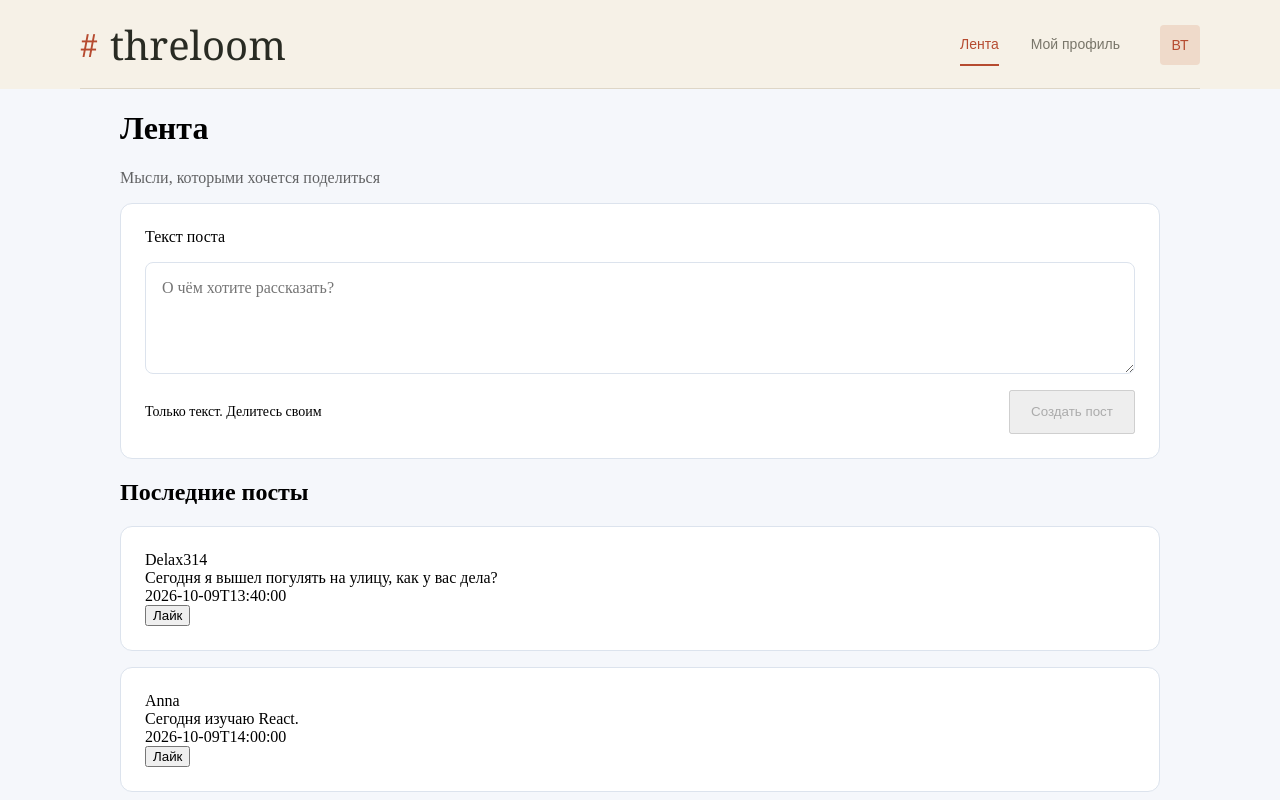
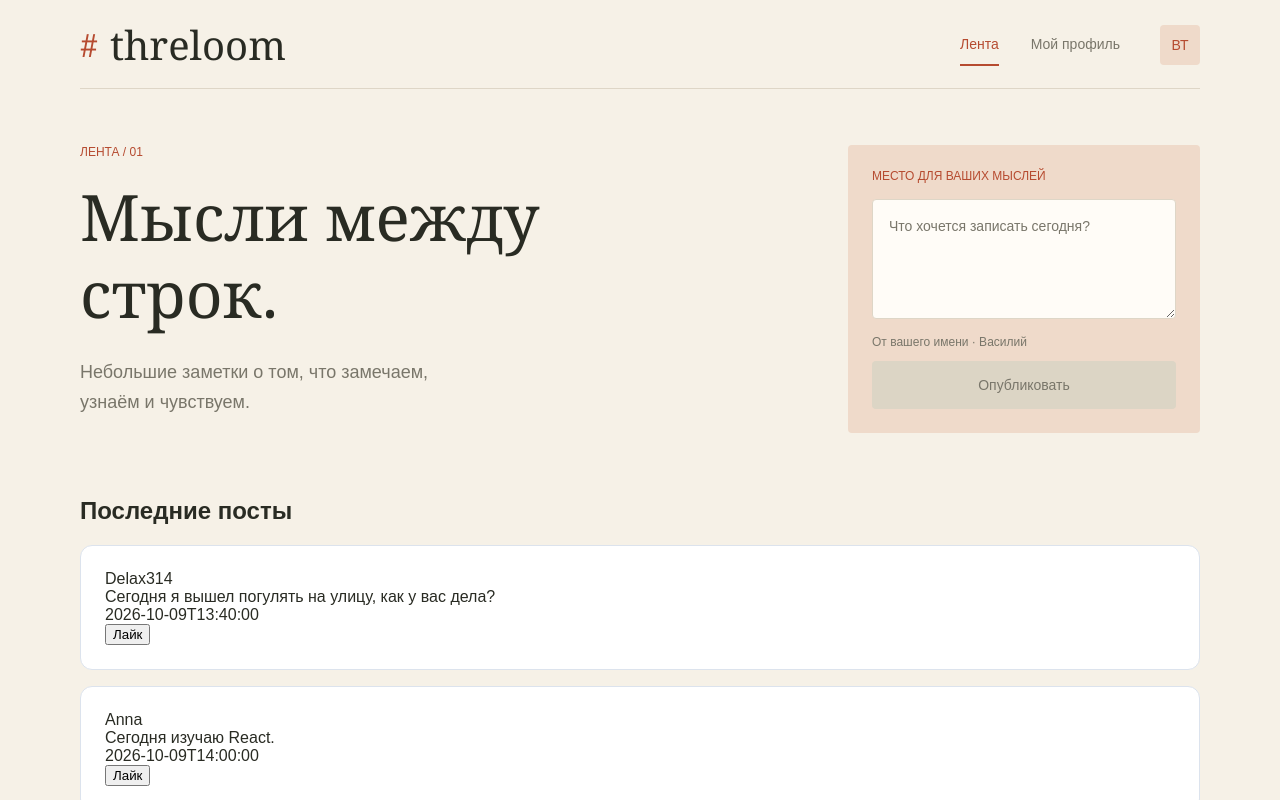
Before and after one commit to Delax3144/my-social-network, a React (Vite) app: page / in a window 1280 px wide. Shown: the top 800 px of the page. Built offline with nearby package versions, Linux system fonts and the light colour scheme.

Commit message:
style: add Threloom intro and post composer

```diff
--- /dev/null
+++ b/src/App.module.css
@@ -0,0 +1,46 @@
+.intro {
+    display: grid;
+    grid-template-columns: minmax(0, 1fr) 352px;
+    align-items: start;
+    gap: 48px;
+    padding-top: 56px;
+    margin-bottom: 64px;
+}
+
+.label {
+    margin: 0 0 20px;
+    color: #b64b30;
+    font-size: 12px;
+}
+
+.title {
+    margin: 0 0 24px;
+    font-family: Georgia, "Times New Roman", serif;
+    font-size: 64px;
+    font-weight: 400;
+    line-height: 1.2;
+}
+
+.description {
+    margin: 0;
+    color: #79766a;
+    font-size: 18px;
+    line-height: 1.7;
+}
+
+@media (max-width: 767px) {
+    .intro {
+        grid-template-columns: minmax(0, 1fr);
+        gap: 32px;
+        padding-top: 32px;
+        margin-bottom: 48px;
+    }
+
+    .title {
+        font-size: 40px;
+    }
+
+    .description {
+        font-size: 16px;
+    }
+}
--- a/src/App.tsx
+++ b/src/App.tsx
@@ -3,6 +3,7 @@ import { useState } from "react";
 import PostCard from "./components/PostCard/PostCard"
 import PostComposer from "./components/PostComposer/PostComposer";
 import data from "../data.json";
+import styles from "./App.module.css";
 import type { Post } from "./types/post";
 
 function App() {
@@ -22,9 +23,16 @@ function App() {
 
   return (
     <main className="container">
-      <h1>Лента</h1>
-      <p className="subtext">Мысли, которыми хочется поделиться</p>
-      <PostComposer onPublish={handlePublish}/>
+      <section className={styles.intro} aria-labelledby="feed-title">
+        <div>
+          <p className={styles.label}>ЛЕНТА / 01</p>
+          <h1 id="feed-title" className={styles.title}>Мысли между<br />строк.</h1>
+          <p className={styles.description}>
+            Небольшие заметки о том, что замечаем,<br />узнаём и чувствуем.
+          </p>
+        </div>
+        <PostComposer onPublish={handlePublish} />
+      </section>
       <h2>Последние посты</h2>
       {posts.map((post) => (
         <PostCard key={post.id} post={post} />
--- a/src/components/PostComposer/PostComposer.module.css
+++ b/src/components/PostComposer/PostComposer.module.css
@@ -1,35 +1,66 @@
 .composer {
-    background-color: #fff;
-    border: 1px solid #dce3ed;
-    border-radius: 12px;
-    padding: 24px;
-
     display: flex;
     flex-direction: column;
-    gap: 16px;
+    min-width: 0;
+    padding: 24px;
+    border-radius: 4px;
+    background-color: #efdaca;
+}
+
+.label {
+    margin-bottom: 16px;
+    color: #b64b30;
+    font-size: 12px;
 }
 
 .input {
     width: 100%;
-    min-height: 112px;
+    min-height: 120px;
     padding: 16px;
-    border: 1px solid #dce3ed;
-    border-radius: 8px;
+    border: 1px solid #ded6c7;
+    border-radius: 4px;
+    background-color: #fffcf7;
+    color: #292b23;
     font: inherit;
+    font-size: 14px;
+    line-height: 1.5;
     resize: vertical;
 }
 
-.postButton {
-    width: 126px;
-    height: 44px;
+.input::placeholder {
+    color: #79766a;
 }
 
-.btnArea {
-    display: flex;
-    justify-content: space-between;
-    align-items: center;
+.hint {
+    margin: 16px 0 12px;
+    color: #79766a;
+    font-size: 12px;
 }
 
-.text {
+.button {
+    min-height: 48px;
+    padding: 12px 16px;
+    border: 0;
+    border-radius: 4px;
+    background-color: #b64b30;
+    color: #fff;
+    font: inherit;
     font-size: 14px;
+    cursor: pointer;
 }
+
+.button:hover:not(:disabled) {
+    background-color: #983d27;
+}
+
+.button:disabled {
+    background-color: #dcd5c5;
+    color: #79766a;
+    cursor: default;
+}
+
+.input:focus-visible,
+.button:focus-visible {
+    outline: 2px solid #b64b30;
+    outline-offset: 3px;
+}
--- a/src/components/PostComposer/PostComposer.tsx
+++ b/src/components/PostComposer/PostComposer.tsx
@@ -1,5 +1,4 @@
 import { useState } from "react";
-
 import styles from "./PostComposer.module.css";
 
 type PostComposerProps = {
@@ -7,36 +6,30 @@ type PostComposerProps = {
 };
 
 const PostComposer = ({ onPublish }: PostComposerProps) => {
-    const [text, setText] = useState('');
-
+    const [text, setText] = useState("");
     const isEmpty = text.trim() === "";
 
     return (
-        <div className={styles.composer}>
-            <label htmlFor="post-text">Текст поста</label>
+        <form className={styles.composer} onSubmit={(event) => {
+            event.preventDefault();
+            if (isEmpty) return;
+            onPublish(text);
+            setText("");
+        }}>
+            <label htmlFor="post-text" className={styles.label}>МЕСТО ДЛЯ ВАШИХ МЫСЛЕЙ</label>
             <textarea
-                placeholder="О чём хотите рассказать?"
+                placeholder="Что хочется записать сегодня?"
                 value={text}
-                onChange={(e) => setText(e.target.value)}
+                onChange={(event) => setText(event.target.value)}
                 id="post-text"
                 className={styles.input}
             />
-            <div className={styles.btnArea}>
-                <p className={styles.text}>Только текст. Делитесь своим</p>
-                <button
-                    type="button"
-                    onClick={() => {
-                        if (isEmpty) return;
-                        onPublish(text)
-                        setText('')
-                    }}
-                    disabled={isEmpty}
-                    className={styles.postButton}
-                >
-                Создать пост</button>
-            </div>
-        </div>
-    )
-}
+            <p className={styles.hint}>От вашего имени · Василий</p>
+            <button type="submit" disabled={isEmpty} className={styles.button}>
+                Опубликовать
+            </button>
+        </form>
+    );
+};
 
 export default PostComposer;
--- a/src/index.css
+++ b/src/index.css
@@ -4,12 +4,14 @@
 
 body {
     margin: 0;
-    background-color: #f5f7fb;
+    background-color: #f6f1e7;
+    color: #292b23;
+    font-family: Arial, sans-serif;
 }
 
 .container {
     width: 100%;
-    max-width: 1088px;
+    max-width: 1168px;
     margin-inline: auto;
     padding-inline: 24px;
 }
```
